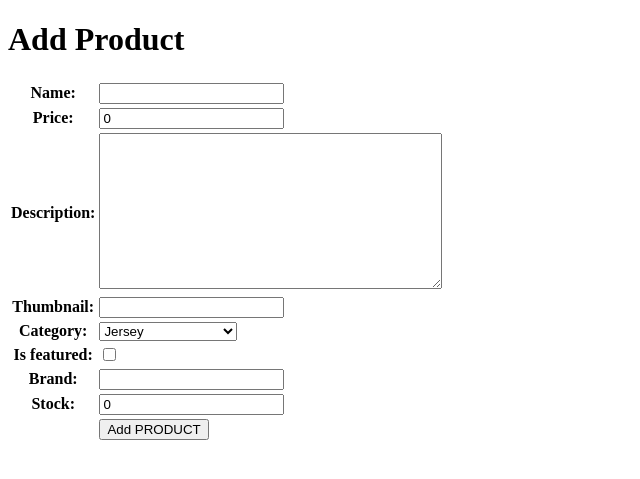
After one commit to nadhifibr/football-shop, a Django app: page /create-product/ in a window 1280 px wide. The commit adds this page. Shown: the top 479 px of the page, without its empty margins (0-640 px from the left). Run offline with Django 5.2, Linux system fonts and the light colour scheme.

Commit message:
Segini dulu deh

```diff
--- a/football_shop/settings.py
+++ b/football_shop/settings.py
@@ -31,7 +31,9 @@ PRODUCTION = os.getenv('PRODUCTION', 'False').lower() == 'true'
 DEBUG = True
 
 ALLOWED_HOSTS = ["localhost", "127.0.0.1", "muhammad-nadhif41-footballshop.pbp.cs.ui.ac.id"]
-
+CSRF_TRUSTED_ORIGINS = [
+    "https://muhammad-nadhif41-footballshop.pbp.cs.ui.ac.id/"
+]
 
 # Application definition
 
@@ -60,7 +62,7 @@ ROOT_URLCONF = 'football_shop.urls'
 TEMPLATES = [
     {
         'BACKEND': 'django.template.backends.django.DjangoTemplates',
-        'DIRS': [],
+        'DIRS': [BASE_DIR / 'templates'],
         'APP_DIRS': True,
         'OPTIONS': {
             'context_processors': [
--- /dev/null
+++ b/main/forms.py
@@ -0,0 +1,7 @@
+from django.forms import ModelForm
+from main.models import Product
+
+class ProductForm(ModelForm):
+    class Meta:
+        model = Product
+        fields = ['name', 'price', 'description', 'thumbnail', 'category', 'is_featured', 'brand', 'stock']
--- a/main/models.py
+++ b/main/models.py
@@ -1,3 +1,4 @@
+import uuid
 from django.db import models
 from django.core.validators import MinValueValidator, MaxValueValidator
 
@@ -10,6 +11,7 @@ class Product(models.Model):
         ('training', 'Training Equipment'),
     ]
 
+    id = models.UUIDField(primary_key=True, default=uuid.uuid4, editable=False)
     name = models.CharField(max_length=100)
     price = models.PositiveIntegerField(default=0)
     description = models.TextField()
--- /dev/null
+++ b/main/templates/main/create_product.html
@@ -0,0 +1,18 @@
+{% extends 'base.html' %}
+{% block content %}
+<h1>Add Product</h1>
+
+<form method="POST">
+  {% csrf_token %}
+  <table>
+    {{ form.as_table }}
+    <tr>
+      <td></td>
+      <td>
+        <input type="submit" value="Add PRODUCT" />
+      </td>
+    </tr>
+  </table>
+</form>
+
+{% endblock %}
--- a/main/urls.py
+++ b/main/urls.py
@@ -1,8 +1,14 @@
 from django.urls import path
-from main.views import show_main
+from main.views import show_main, create_product, show_product, show_xml, show_json, show_xml_by_id, show_json_by_id
 
 app_name = 'main'
 
 urlpatterns = [
     path('', show_main, name='show_main'),
+    path('create-product/', create_product, name='create_product'),
+    path('product/<str:id>/', show_product, name='show_product'),
+    path('xml/', show_xml, name='show_xml'),
+    path('json/', show_json, name='show_json'),
+    path('xml/<str:product_id>/', show_xml_by_id, name='show_xml_by_id'),
+    path('json/<str:product_id>/', show_json_by_id, name='show_json_by_id'),
 ]
--- a/main/views.py
+++ b/main/views.py
@@ -1,7 +1,13 @@
-from django.shortcuts import render
+from django.shortcuts import render, redirect, get_object_or_404
+from main.forms import ProductForm
+from main.models import Product
+from django.http import HttpResponse
+from django.core import serializers
 
 # Create your views here.
 def show_main(request):
+    product_list = Product.objects.all()
+
     context = {
         'title' : 'FeetBalls',
         'npm' : '2406398324',
@@ -9,7 +15,53 @@ def show_main(request):
         'class': 'PBP C',
         'shoes': 'Shoes',
         'ball': 'Balls',
-        'jersey': 'Jersey'
+        'jersey': 'Jersey',
+        'product_list': product_list,
     }
 
     return render(request, "main/main.html", context)
+
+def create_product(request):
+    form = ProductForm(request.POST or None)
+
+    if form.is_valid() and request.method == "POST":
+        form.save()
+        return redirect("main:show_main")
+
+    context = {"form": form}
+    return render(request, "main/create_product.html", context)
+
+def show_product(request, id):
+    product = get_object_or_404(Product, pk=id)
+
+    context = {
+        'product': product
+    }
+
+    return render(request, "main/product_details.html", context)
+
+def show_xml(request):
+     product_list = Product.objects.all()
+     xml_data = serializers.serialize("xml", product_list)
+     return HttpResponse(xml_data, content_type="application/xml")
+
+def show_json(request):
+    product_list = Product.objects.all()
+    json_data = serializers.serialize("json", product_list)
+    return HttpResponse(json_data, content_type="application/json")
+
+def show_xml_by_id(request, product_id):
+   try:
+    product_item = Product.objects.filter(pk=product_id)
+    xml_data = serializers.serialize("xml", product_item)
+    return HttpResponse(xml_data, content_type="application/xml")
+   except Product.DoesNotExist:
+       return HttpResponse(status=404)
+
+def show_json_by_id(request, product_id):
+   try:
+    product_item = Product.objects.get(pk=product_id)
+    json_data = serializers.serialize("json", [product_item])
+    return HttpResponse(json_data, content_type="application/json")
+   except Product.DoesNotExist:
+       return HttpResponse(status=404)
--- /dev/null
+++ b/templates/base.html
@@ -0,0 +1,13 @@
+{% load static %}
+<!DOCTYPE html>
+<html lang="en">
+<head>
+    <meta charset="UTF-8" />
+    <meta name="viewport" content="width=device-width, initial-scale=1.0" />
+    {% block meta %} {% endblock meta %}
+</head>
+
+<body>
+    {% block content %} {% endblock content %}
+</body>
+</html>
```
Also changed, not shown: main/templates/main/main.html (+35 -10 lines), main/templates/main/product_details.html (added, +16 -0 lines), README.md, main/migrations/0003_alter_product_id.py (added).
